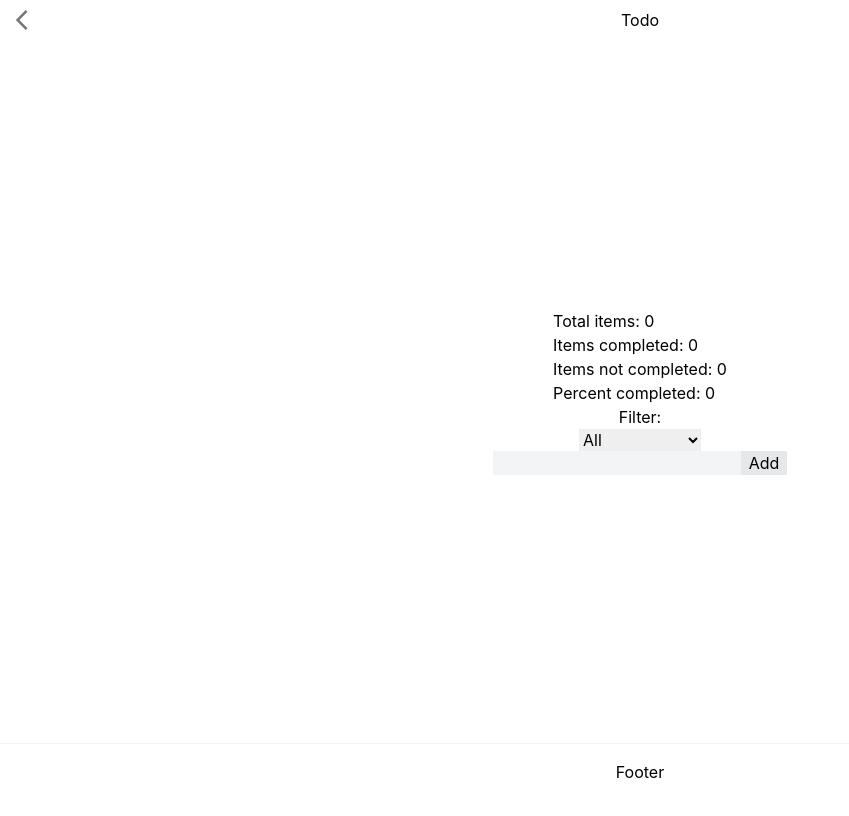
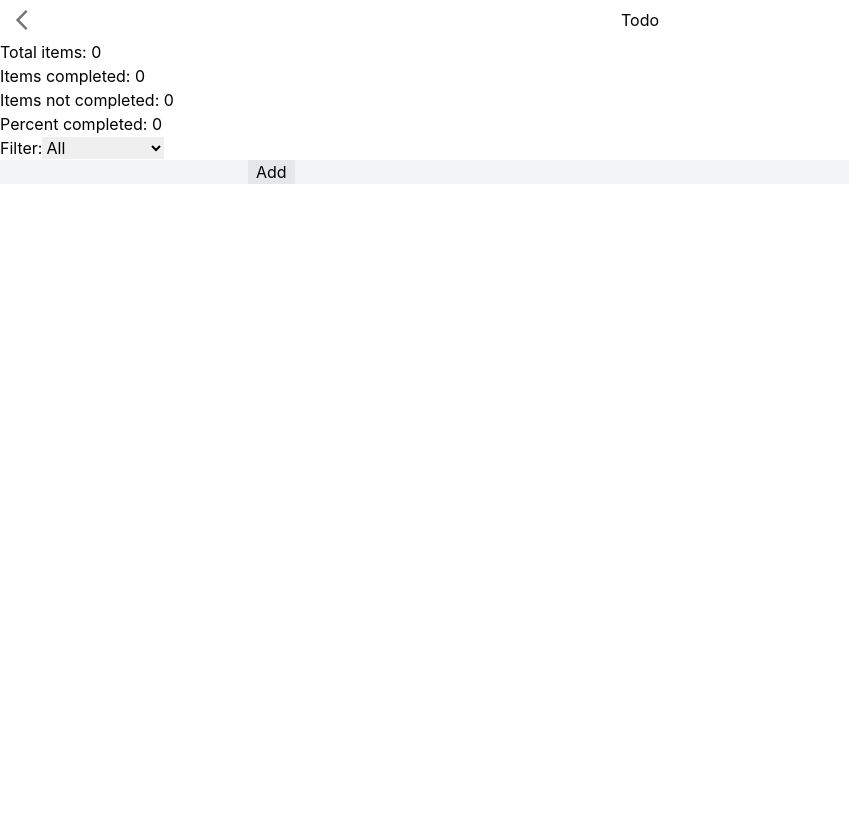
Before and after one commit to AlphonHung/nextjs-capacitor-starter, a Next.js app: page /todo in a window 1280 px wide. Shown: the top 816 px of the page, without its empty margins (0-849 px from the left). Built offline with nearby package versions, Linux system fonts and the light colour scheme.

Commit message:
[Modify] 輸出index, layout配置

```diff
--- a/components/layout/Footer.tsx
+++ /dev/null
@@ -1,9 +0,0 @@
-const Footer = () => {
-    return (
-        <footer className="w-full py-4 border-t border-gray-100 flex justify-center items-center">
-            Footer
-        </footer>
-    )
-}
-
-export default Footer;
--- a/components/layout/Layout.tsx
+++ b/components/layout/Layout.tsx
@@ -1,6 +1,5 @@
 import Main from '~/components/layout/Main';
 import Header, { HeaderProp } from '~/components/layout/Header';
-import Footer from '~/components/layout/Footer';
 import SEOHead, { SEOHeadProp } from '~/components/SEOHead';
 
 /** 所有頁面共享排版 */
@@ -12,7 +11,6 @@ const Layout = (props: { children: React.ReactNode, header?: HeaderProp, seo: SE
             <Main>
                 {props.children}
             </Main>
-            <Footer />
         </div>
     )
 }
--- a/components/layout/Main.tsx
+++ b/components/layout/Main.tsx
@@ -1,7 +1,7 @@
 /** 頁面主內容容器 */
 const Main = (props: { children: React.ReactNode }) => {
     return (
-        <main className="py-20 flex flex-col justify-center items-center flex-1">
+        <main className="w-screen h-screen">
             {props.children}
         </main>
     )
--- a/pages/_app.tsx
+++ b/pages/_app.tsx
@@ -16,9 +16,9 @@ const App = ({ Component, pageProps }: AppProps) => {
                 <Head>
                     {/* SEO & SMO */}
                     {/* viewport for pc */}
-                    <meta name="viewport" content="width=1280, user-scalable=yes" />
+                    {/* <meta name="viewport" content="width=1280, user-scalable=yes" /> */}
                     {/* viewport for mobile */}
-                    {/* <meta name="viewport" content="width=device-width, initial-scale=1.0, maximum-scale=1.0, user-scalable=no"></meta> */}
+                    <meta name="viewport" content="width=device-width, initial-scale=1.0, maximum-scale=1.0, user-scalable=no"></meta>
                     <meta name="generator" content={domain} />
                     <meta name="author" content={domain} />
                     <meta name="copyright" content={`${new Date().getFullYear()} ${domain}`} />
--- /dev/null
+++ b/pages/demo.tsx
@@ -0,0 +1,22 @@
+import PostsLib from '~/lib/posts.lib';
+import Layout from '~/components/layout/Layout';
+
+// Static Generation with data. Get md file data as props.
+export async function getStaticProps() {
+    const allPostsData = PostsLib.getSortedPostsData();
+    return {
+        props: {
+            allPostsData
+        }
+    }
+}
+
+/** 官網教學：如何取得本地文章資料作SSR */
+export default function Demo({ allPostsData }) {
+    return (
+        <Layout seo={{ pageTitle: 'Home' }}>
+            <h1 className="text-2xl hover:underline animate-float-normal">Welcome to JAPARI PARK</h1>
+            <p>Get started by editing</p>
+        </Layout>
+    )
+}
```
